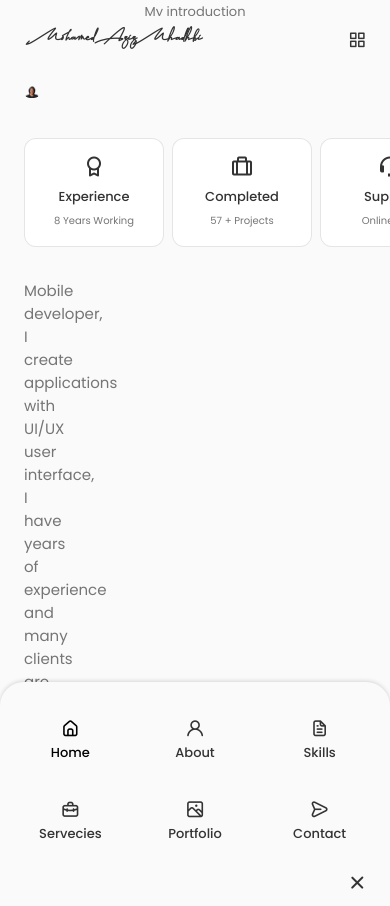
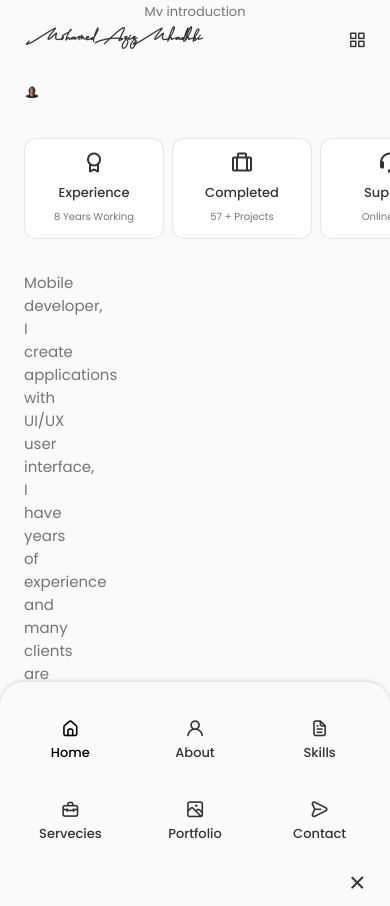
Before and after one commit to Mohamed-Aziz-Mhadhbi/mohamed-aziz-mhadhbi.github.io, a React (Create React App) app: page / in a window 390 px wide. Shown: the part 780-1686 px from the top of the page. Built offline with nearby package versions, Linux system fonts and the light colour scheme.

Commit message:
large devices about__box

```diff
--- a/src/components/about/about.css
+++ b/src/components/about/about.css
@@ -57,6 +57,9 @@
         width: 220px;
     }
 
+    .about__box {
+        padding: 0.75rem 0.5rem;
+    }
   }
 
   /* For medium devices */
```
